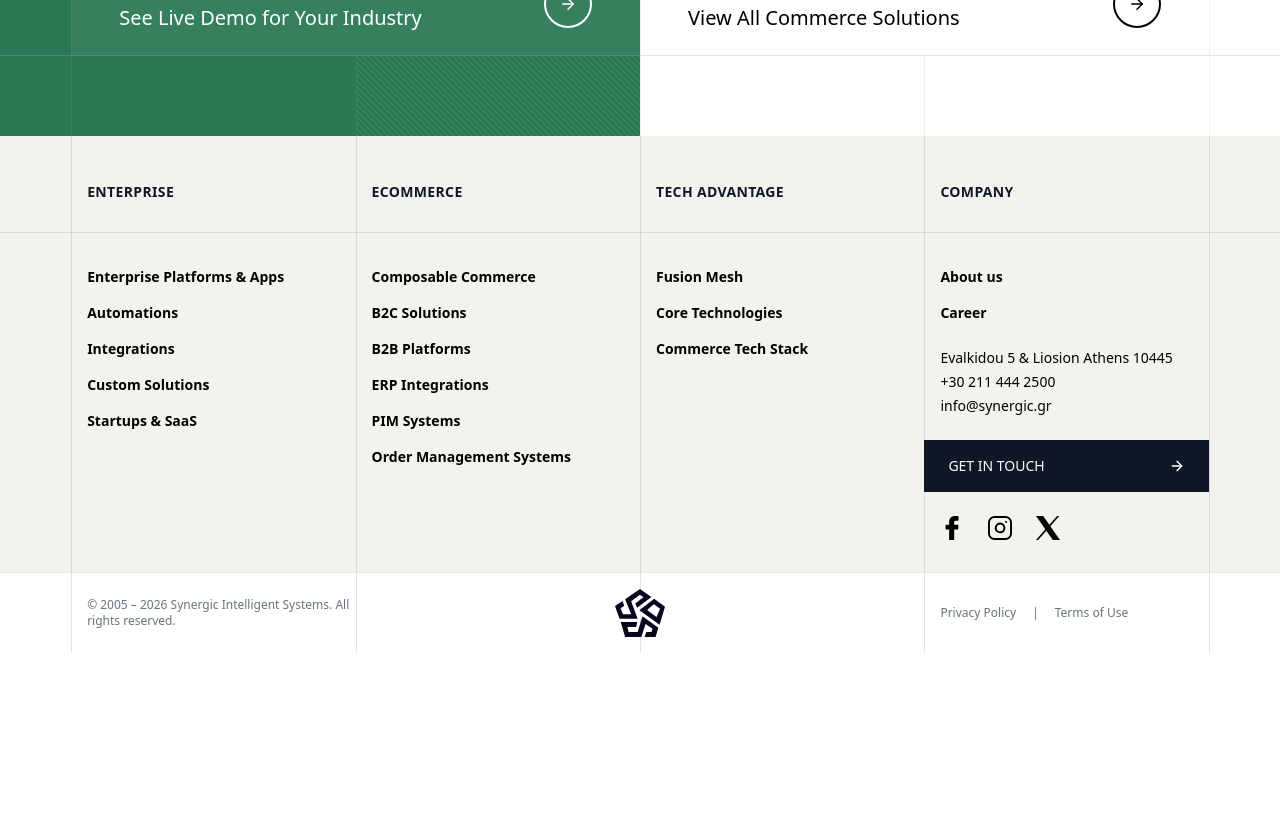
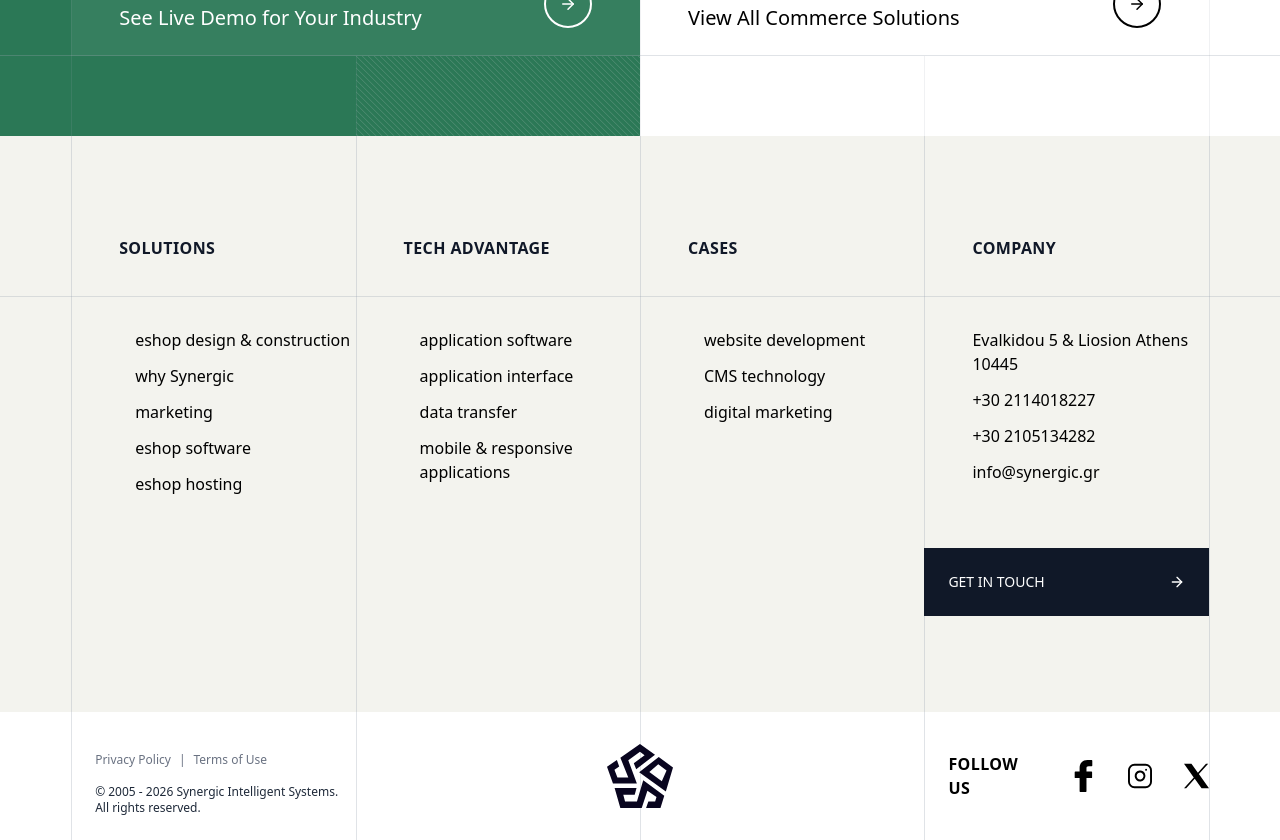
Before and after one commit to abdullah-fareed1/synergic, a Next.js app: page /b2c-solutions in a window 1280 px wide. Shown: the part 4180-5020 px from the top of the page. Before the commit the page ends 4833 px from the top, so only its background shows below. Built offline with nearby package versions, Linux system fonts and the light colour scheme.

Commit message:
Changed the Footer from old to new footer in alll the pages

```diff
--- a/app/b2b-ecommerce/page.tsx
+++ b/app/b2b-ecommerce/page.tsx
@@ -1,4 +1,3 @@
-import Footer from "../components/Footer";
 import Footer2 from "../components/Footer2";
 import B2BCapabilitiesSection from "./sections/b2bCapabilitiesSection";
 import HeroSection from "./sections/HeroSection";
--- a/app/b2c-solutions/page.tsx
+++ b/app/b2c-solutions/page.tsx
@@ -1,4 +1,4 @@
-import Footer from '../components/Footer'
+import Footer2 from '../components/Footer2'
 import BuiltForGrowthSection from './sections/BuiltForGrowthSection'
 import HeroSection from './sections/HeroSection'
 import ReadyToBuildSection from './sections/ReadyToBuildSection'
@@ -15,7 +15,7 @@ export default function B2cSolutions() {
         <TechnologySection />
         <BuiltForGrowthSection />
         <ReadyToBuildSection />
-        <Footer />
+        <Footer2 />
     </main>
   )
 }
--- a/app/career/page.tsx
+++ b/app/career/page.tsx
@@ -1,4 +1,4 @@
-import Footer from '../components/Footer'
+import Footer2 from '../components/Footer2'
 import FormSection from './sections/FormSection'
 import HeroSection from './sections/HeroSection'
 import OpportunitiesSection from './sections/OpportunitiesSection'
@@ -9,7 +9,7 @@ export default function Contact() {
         <HeroSection />
         <OpportunitiesSection />
         <FormSection />
-        <Footer />
+        <Footer2 />
     </main>
   )
 }
--- a/app/contact/page.tsx
+++ b/app/contact/page.tsx
@@ -1,4 +1,4 @@
-import Footer from '../components/Footer'
+import Footer2 from '../components/Footer2'
 import HeroSection from './sections/ContactHeroSection'
 import MapSection from './sections/MapSection'
 
@@ -7,7 +7,7 @@ export default function Contact() {
     <main className="min-h-screen">
         <HeroSection />
         <MapSection />
-        <Footer />
+        <Footer2 />
     </main>
   )
 }
--- a/app/tech-advantage/page.tsx
+++ b/app/tech-advantage/page.tsx
@@ -1,4 +1,4 @@
-import Footer from "../components/Footer";
+import Footer2 from "../components/Footer2";
 import CoreTechnologiesSection from "./sections/CoreTechnologiesSection";
 import HeroSection from "./sections/HeroSection";
 import MixMatchSection from "./sections/MixMatchSection";
@@ -11,7 +11,7 @@ export default function TechAdvantage() {
       <CoreTechnologiesSection />
       <MixMatchSection />
       <WhyThisStackSection />
-      <Footer />
+      <Footer2 />
     </main>
   );
 }
```
